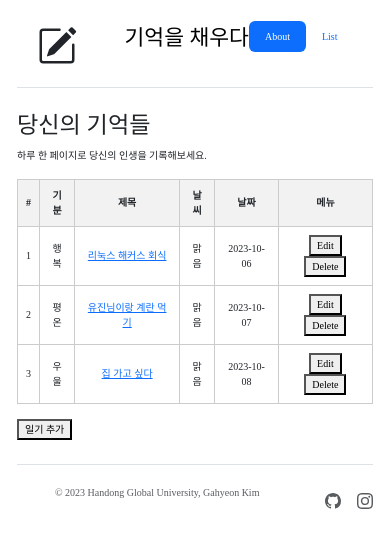
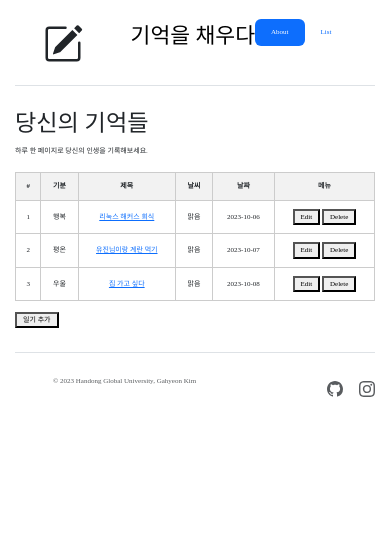
Before and after one commit to gahyeoi/23-2_Practical_Project2_Final, a plain HTML site: page index.html in a window 390 px wide. Drawn offline with nearby package versions, Linux system fonts and the light colour scheme; a web font is replaced by a local one.

Commit message:
fourth commit

```diff
--- a/my.css
+++ b/my.css
@@ -43,8 +43,8 @@ input[type="date"] {
 @media screen and (max-width: 767px) {
     /* 모바일 화면에서 적용할 스타일을 여기에 추가하세요 */
     body {
-        font-size: 10px;
-        margin: 5px;
+        font-size: 7px;
+        margin: 3px;
     }
     /* 다른 모바일 화면 스타일 추가 */
 }
```
